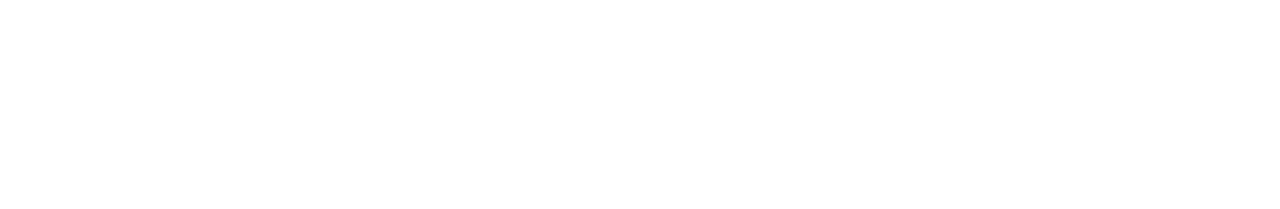
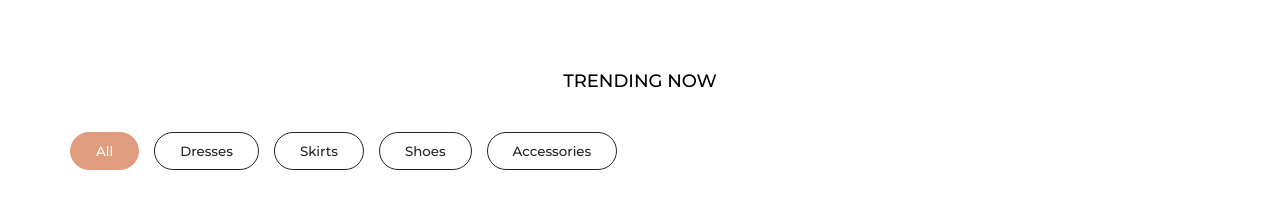
Before and after one commit to umersaleem50/loomi-frontend-02, a React app: page / in a window 1280 px wide. Shown: the part 821-1030 px from the top of the page. Before the commit the page ends 831 px from the top, so only its background shows below. Built offline with nearby package versions, Linux system fonts and the light colour scheme; a web font is replaced by a local one.

Commit message:
Trending now, Slider not completed

```diff
--- /dev/null
+++ b/src/Components/Stateful/Slider/Slider.js
@@ -0,0 +1,44 @@
+import { Component } from "react";
+import React from "react";
+import { BtnRound } from "../../Stateless/Button/Button";
+
+class Slider extends Component {
+  state = {
+    currentParam: "",
+  };
+
+  btnList = [
+    { text: "All", param: "" },
+    { text: "Dresses", param: "dress" },
+    { text: "Skirts", param: "skirt" },
+    { text: "Shoes", param: "shoe" },
+    { text: "Accessories", param: "accessories" },
+  ];
+
+  updateList(param) {
+    this.setState({ currentParam: param });
+    // return false;
+  }
+
+  generateButtons(btnList) {
+    return btnList.map((btn, i) => {
+      return (
+        <BtnRound
+          text={btn.text}
+          active={this.state.currentParam === btn.param}
+          customStyle={{ marginRight: "1.5rem" }}
+          btnClicked={() => this.updateList(btn.param)}
+          key={i}
+        />
+      );
+    });
+  }
+
+  render() {
+    return (
+      <React.Fragment>{this.generateButtons(this.btnList)}</React.Fragment>
+    );
+  }
+}
+
+export default Slider;
--- a/src/Components/Stateless/Button/Button.js
+++ b/src/Components/Stateless/Button/Button.js
@@ -7,3 +7,18 @@
     </button>
   );
 };
+
+export const BtnRound = (props) => {
+  let conditionClasses = [classes.BtnRound];
+  conditionClasses.push(props.active ? classes.BtnRoundActive : "");
+  conditionClasses = conditionClasses.join(" ");
+  return (
+    <button
+      className={conditionClasses}
+      onClick={props.btnClicked}
+      style={props.customStyle}
+    >
+      {props.text || props.children}
+    </button>
+  );
+};
--- a/src/Components/Stateless/Button/Button.module.scss
+++ b/src/Components/Stateless/Button/Button.module.scss
@@ -54,3 +54,28 @@
   //     transform: sca;
   //   }
 }
+
+.BtnRound {
+  color: var(--color-primary);
+  text-transform: capitalize;
+  outline: none;
+  border: 1px solid var(--color-primary);
+  padding: 1rem 2.5rem;
+  border-radius: 5rem;
+  cursor: pointer;
+  background-color: transparent;
+  font-family: inherit;
+  font-weight: 500;
+  transition: all 0.2s ease-in-out;
+  &:hover,
+  &:active {
+    background-color: var(--color-accent);
+    border: 1px solid var(--color-accent);
+    color: var(--color-white);
+  }
+}
+.BtnRoundActive {
+  background-color: var(--color-accent);
+  border: 1px solid var(--color-accent);
+  color: var(--color-white);
+}
--- /dev/null
+++ b/src/Components/Stateless/Section/Section.js
@@ -0,0 +1,16 @@
+import { Heading3 } from "../../../Utils/Typography/Typography";
+
+const Section = (props) => {
+  return (
+    <section>
+      <Heading3
+        text={props.heading}
+        upperCase
+        customStyle={{ textAlign: "center", marginBottom: "4rem" }}
+      />
+      {props.children}
+    </section>
+  );
+};
+
+export default Section;
--- a/src/SCSS/_home.scss
+++ b/src/SCSS/_home.scss
@@ -2,3 +2,8 @@
   max-width: 114rem;
   margin: 0 auto;
 }
+
+section {
+  max-width: 114rem;
+  margin: 6rem auto;
+}
--- a/src/Utils/Typography/Typography.js
+++ b/src/Utils/Typography/Typography.js
@@ -1,9 +1,10 @@
 import classes from "./Typography.module.scss";
 
-const generateStyle = (props) => ({
-  textTransform: props.upperCase ? "uppercase" : "",
-  fontWeight: props.bold ? "600" : "500",
-  fontStyle: props.italic ? "italic" : "",
+const generateStyle = ({ upperCase, bold, italic, ...props }) => ({
+  textTransform: upperCase ? "uppercase" : "",
+  fontWeight: bold ? "600" : "500",
+  fontStyle: italic ? "italic" : "",
+  ...props.customStyle,
 });
 
 export const Paragraphy = (props) => {
--- a/src/Views/home/home.js
+++ b/src/Views/home/home.js
@@ -1,5 +1,7 @@
 import React from "react";
+import Slider from "../../Components/Stateful/Slider/Slider";
 import Header from "../../Components/Stateless/Header/Header";
+import Section from "../../Components/Stateless/Section/Section";
 
 import "../../SCSS/_home.scss";
 
@@ -7,6 +9,9 @@
   return (
     <React.Fragment>
       <Header />
+      <Section heading="trending now">
+        <Slider />
+      </Section>
     </React.Fragment>
   );
 };
```
Also changed, not shown: src/Components/Stateful/Slider/Slider.module.scss (added).
